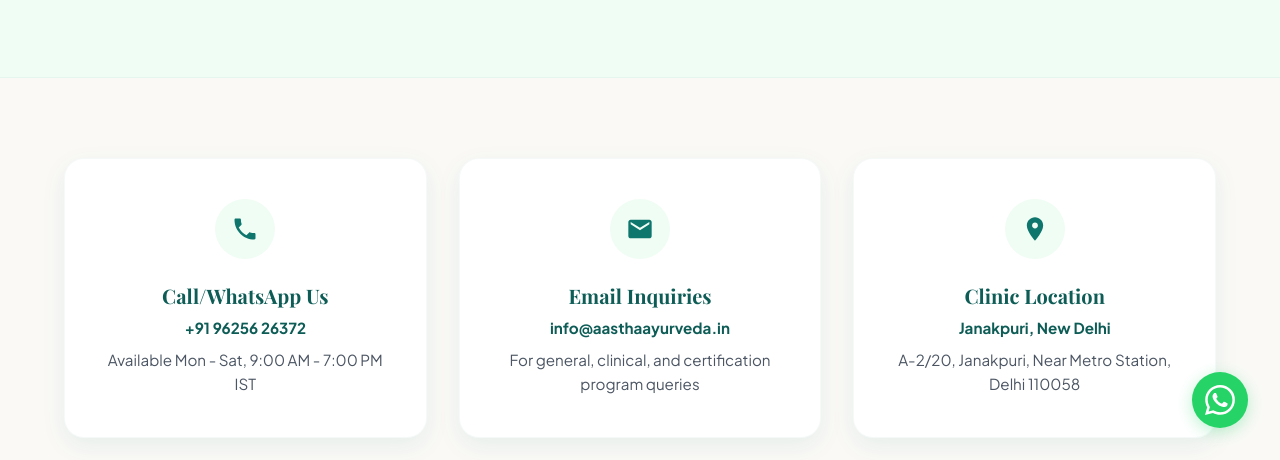
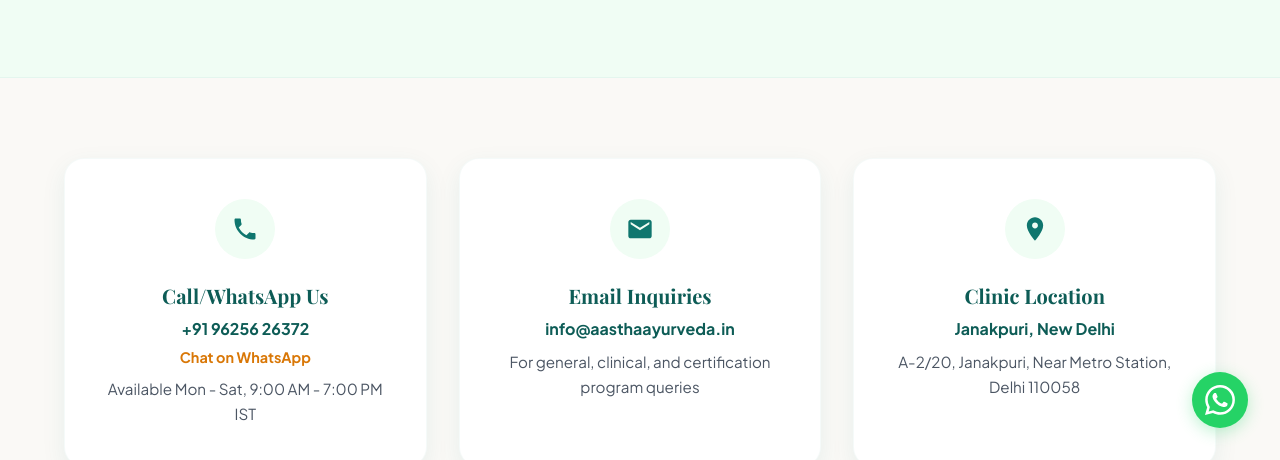
Before and after one commit to WhiteWalker-dev/aastha-ayurveda, a website: page contact.html in a window 1280 px wide. Shown: the part 340-800 px from the top of the page. Drawn offline with nearby package versions, Linux system fonts and the light colour scheme; a web font is replaced by a local one.

Commit message:
Make contact card details clickable links (tel, mailto, maps)

```diff
--- a/contact.html
+++ b/contact.html
@@ -59,7 +59,8 @@
             <svg viewBox="0 0 24 24"><path d="M6.62 10.79c1.44 2.83 3.76 5.14 6.59 6.59l2.2-2.2c.27-.27.67-.36 1.02-.24 1.12.37 2.33.57 3.57.57.55 0 1 .45 1 1V20c0 .55-.45 1-1 1-9.39 0-17-7.61-17-17 0-.55.45-1 1-1h3.5c.55 0 1 .45 1 1 0 1.25.2 2.45.57 3.57.11.35.03.74-.25 1.02l-2.2 2.2z"/></svg>
           </div>
           <h4>Call/WhatsApp Us</h4>
-          <p style="font-weight: 700; color: var(--primary-dark); margin-bottom: 0.5rem;">+91 96256 26372</p>
+          <a href="tel:+919625626372" class="contact-link">+91 96256 26372</a>
+          <a href="https://wa.me/919625626372" target="_blank" rel="noopener noreferrer" class="text-gold" style="font-size: 0.9rem; font-weight: 700; display: block; margin-top: -0.25rem; margin-bottom: 0.5rem;">Chat on WhatsApp</a>
           <p>Available Mon - Sat, 9:00 AM - 7:00 PM IST</p>
         </div>
 
@@ -69,7 +70,7 @@
             <svg viewBox="0 0 24 24"><path d="M20 4H4c-1.1 0-1.99.9-1.99 2L2 18c0 1.1.9 2 2 2h16c1.1 0 2-.9 2-2V6c0-1.1-.9-2-2-2zm0 4l-8 5-8-5V6l8 5 8-5v2z"/></svg>
           </div>
           <h4>Email Inquiries</h4>
-          <p style="font-weight: 700; color: var(--primary-dark); margin-bottom: 0.5rem;">info@aasthaayurveda.in</p>
+          <a href="mailto:info@aasthaayurveda.in" class="contact-link">info@aasthaayurveda.in</a>
           <p>For general, clinical, and certification program queries</p>
         </div>
 
@@ -79,7 +80,7 @@
             <svg viewBox="0 0 24 24"><path d="M12 2C8.13 2 5 5.13 5 9c0 5.25 7 13 7 13s7-7.75 7-13c0-3.87-3.13-7-7-7zm0 9.5c-1.38 0-2.5-1.12-2.5-2.5s1.12-2.5 2.5-2.5 2.5 1.12 2.5 2.5-1.12 2.5-2.5 2.5z"/></svg>
           </div>
           <h4>Clinic Location</h4>
-          <p style="font-weight: 700; color: var(--primary-dark); margin-bottom: 0.5rem;">Janakpuri, New Delhi</p>
+          <a href="https://maps.app.goo.gl/NDSdsgwXBush6U467" target="_blank" rel="noopener noreferrer" class="contact-link">Janakpuri, New Delhi</a>
           <p>A-2/20, Janakpuri, Near Metro Station, Delhi 110058</p>
         </div>
 
--- a/css/style.css
+++ b/css/style.css
@@ -1679,6 +1679,21 @@ p {
   font-size: 0.95rem;
 }
 
+.contact-card .contact-link {
+  font-weight: 700;
+  color: var(--primary-dark);
+  font-size: 1rem;
+  margin-bottom: 0.5rem;
+  display: inline-block;
+  border-bottom: 1.5px dashed transparent;
+  transition: var(--transition-smooth);
+}
+
+.contact-card .contact-link:hover {
+  color: var(--accent);
+  border-bottom-color: var(--accent);
+}
+
 .contact-main-grid {
   display: grid;
   gap: 4rem;
```
